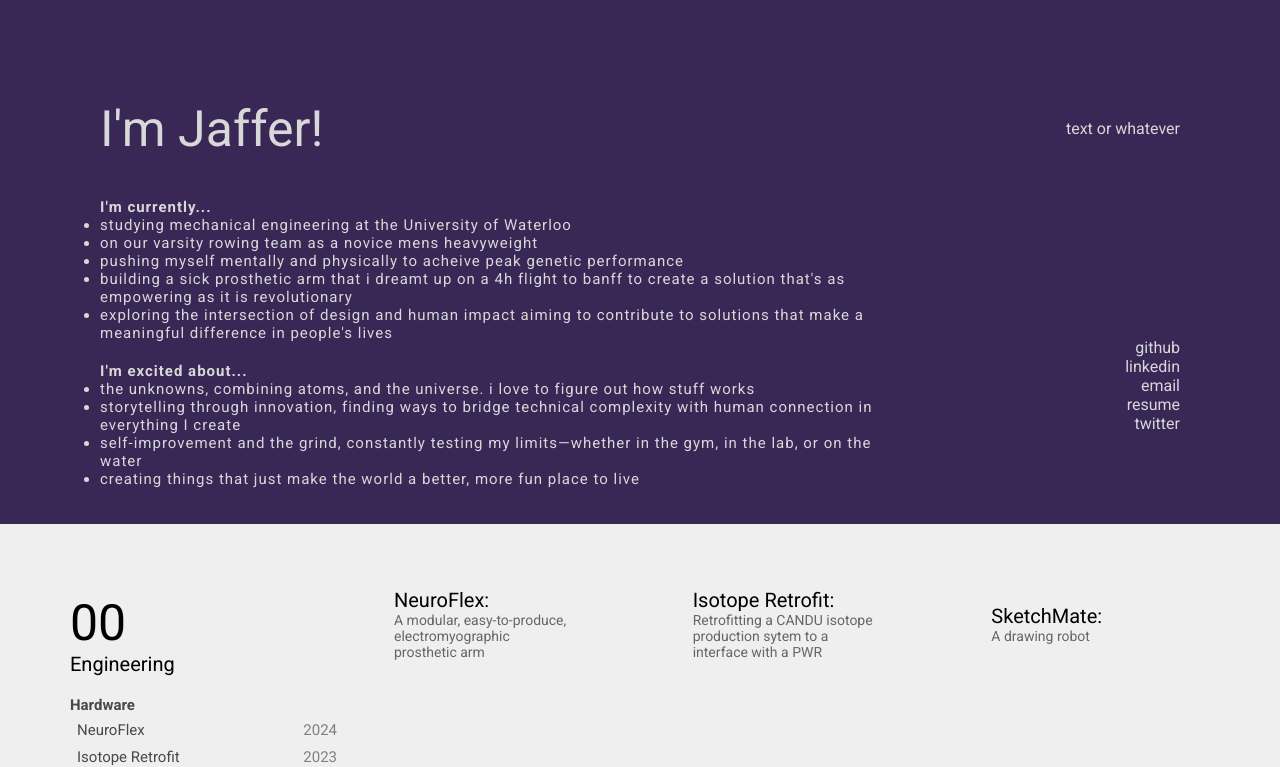
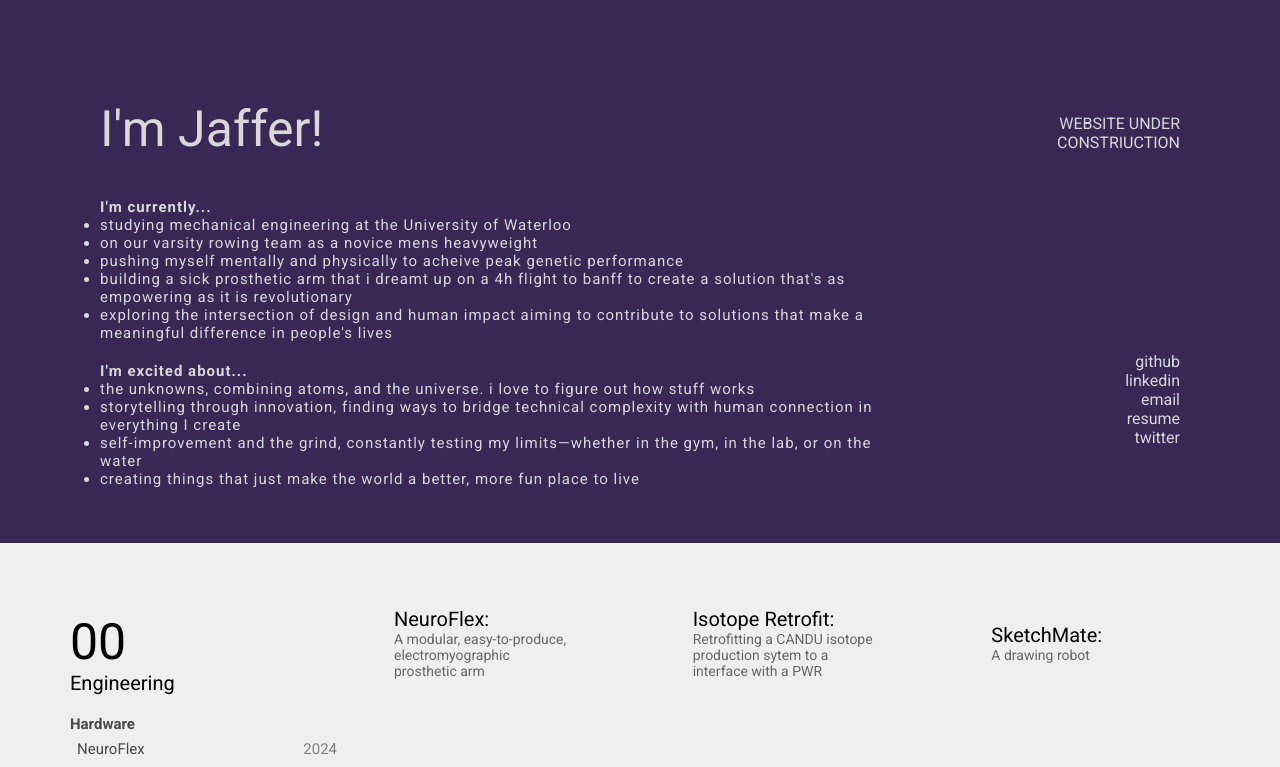
Before and after one commit to J-992/jafferr, a React (Create React App) app: page / in a window 1280 px wide. Shown: the top 767 px of the page. Built offline with nearby package versions, Linux system fonts and the light colour scheme.

Commit message:
cunstruction msg

```diff
--- a/src/App.tsx
+++ b/src/App.tsx
@@ -33,7 +33,7 @@ const App: React.FC = () => {
         </div>
         <div className="hero__right">
           <div className="hero__top">
-            <p>text or whatever</p>
+            <p>WEBSITE UNDER CONSTRIUCTION</p>
           </div>
           <div className="hero__bottom">
             <p>github</p>
```
